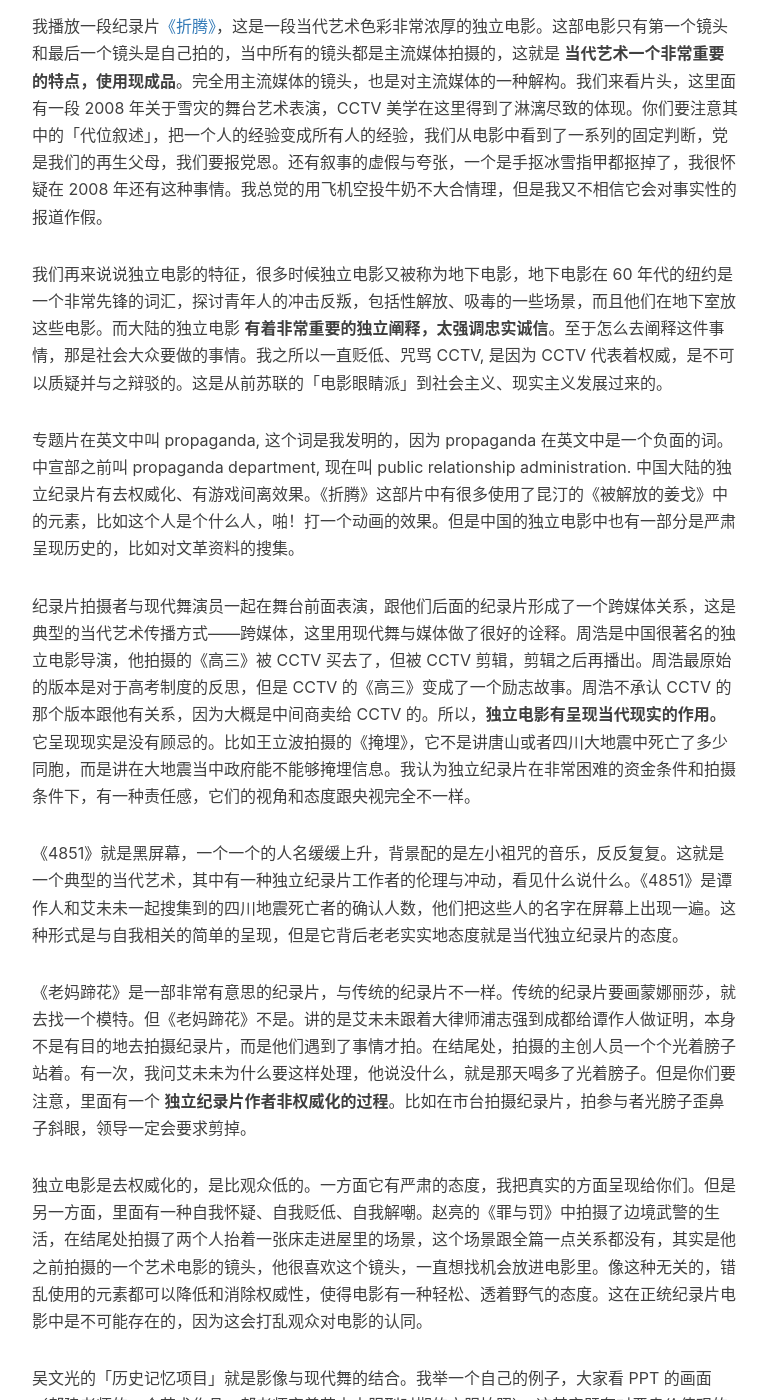
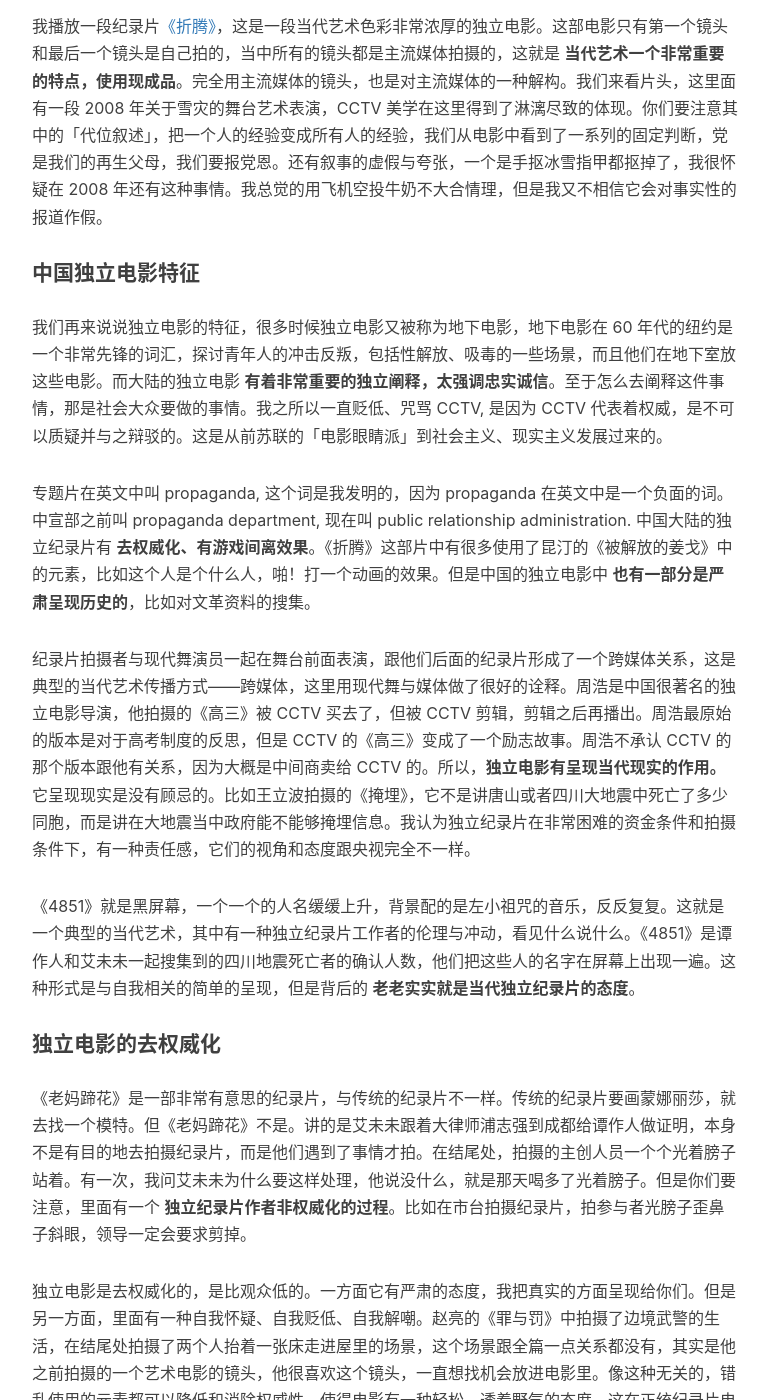
Before and after one commit to dgjj1991/LirenCollege.github.io, a Jekyll site: the page built from _posts/2013-05-18-haojian.md, in a window 1280 px wide and 1400 px high, scrolled down 3161 px. Shown: the whole window, without its empty margins (233-1002 px from the left). Built offline with Jekyll 4.4.1, drawn with Linux system fonts in a browser that asks for light colours; nearby versions of some CDN libraries; comment, search, counter and statistics services are not loaded.

Commit message:
添加标题

```diff
--- a/_posts/2013-05-18-haojian.md
+++ b/_posts/2013-05-18-haojian.md
@@ -55,13 +55,17 @@
 
 我播放一段纪录片[《折腾》](https://www.youtube.com/watch?v=tW902yKd8uA)，这是一段当代艺术色彩非常浓厚的独立电影。这部电影只有第一个镜头和最后一个镜头是自己拍的，当中所有的镜头都是主流媒体拍摄的，这就是 **当代艺术一个非常重要的特点，使用现成品**。完全用主流媒体的镜头，也是对主流媒体的一种解构。我们来看片头，这里面有一段 2008 年关于雪灾的舞台艺术表演，CCTV 美学在这里得到了淋漓尽致的体现。你们要注意其中的「代位叙述」，把一个人的经验变成所有人的经验，我们从电影中看到了一系列的固定判断，党是我们的再生父母，我们要报党恩。还有叙事的虚假与夸张，一个是手抠冰雪指甲都抠掉了，我很怀疑在 2008 年还有这种事情。我总觉的用飞机空投牛奶不大合情理，但是我又不相信它会对事实性的报道作假。
 
+#### 中国独立电影特征
+
 我们再来说说独立电影的特征，很多时候独立电影又被称为地下电影，地下电影在 60 年代的纽约是一个非常先锋的词汇，探讨青年人的冲击反叛，包括性解放、吸毒的一些场景，而且他们在地下室放这些电影。而大陆的独立电影 **有着非常重要的独立阐释，太强调忠实诚信**。至于怎么去阐释这件事情，那是社会大众要做的事情。我之所以一直贬低、咒骂 CCTV, 是因为 CCTV 代表着权威，是不可以质疑并与之辩驳的。这是从前苏联的「电影眼睛派」到社会主义、现实主义发展过来的。
 
-专题片在英文中叫 propaganda, 这个词是我发明的，因为 propaganda 在英文中是一个负面的词。中宣部之前叫 propaganda department, 现在叫  public relationship administration. 中国大陆的独立纪录片有去权威化、有游戏间离效果。《折腾》这部片中有很多使用了昆汀的《被解放的姜戈》中的元素，比如这个人是个什么人，啪！打一个动画的效果。但是中国的独立电影中也有一部分是严肃呈现历史的，比如对文革资料的搜集。
+专题片在英文中叫 propaganda, 这个词是我发明的，因为 propaganda 在英文中是一个负面的词。中宣部之前叫 propaganda department, 现在叫  public relationship administration. 中国大陆的独立纪录片有 **去权威化、有游戏间离效果**。《折腾》这部片中有很多使用了昆汀的《被解放的姜戈》中的元素，比如这个人是个什么人，啪！打一个动画的效果。但是中国的独立电影中 **也有一部分是严肃呈现历史的**，比如对文革资料的搜集。
 
 纪录片拍摄者与现代舞演员一起在舞台前面表演，跟他们后面的纪录片形成了一个跨媒体关系，这是典型的当代艺术传播方式——跨媒体，这里用现代舞与媒体做了很好的诠释。周浩是中国很著名的独立电影导演，他拍摄的《高三》被 CCTV 买去了，但被 CCTV 剪辑，剪辑之后再播出。周浩最原始的版本是对于高考制度的反思，但是 CCTV 的《高三》变成了一个励志故事。周浩不承认 CCTV 的那个版本跟他有关系，因为大概是中间商卖给 CCTV 的。所以，**独立电影有呈现当代现实的作用。** 它呈现现实是没有顾忌的。比如王立波拍摄的《掩埋》，它不是讲唐山或者四川大地震中死亡了多少同胞，而是讲在大地震当中政府能不能够掩埋信息。我认为独立纪录片在非常困难的资金条件和拍摄条件下，有一种责任感，它们的视角和态度跟央视完全不一样。
 
-《4851》就是黑屏幕，一个一个的人名缓缓上升，背景配的是左小祖咒的音乐，反反复复。这就是一个典型的当代艺术，其中有一种独立纪录片工作者的伦理与冲动，看见什么说什么。《4851》是谭作人和艾未未一起搜集到的四川地震死亡者的确认人数，他们把这些人的名字在屏幕上出现一遍。这种形式是与自我相关的简单的呈现，但是它背后老老实实地态度就是当代独立纪录片的态度。
+《4851》就是黑屏幕，一个一个的人名缓缓上升，背景配的是左小祖咒的音乐，反反复复。这就是一个典型的当代艺术，其中有一种独立纪录片工作者的伦理与冲动，看见什么说什么。《4851》是谭作人和艾未未一起搜集到的四川地震死亡者的确认人数，他们把这些人的名字在屏幕上出现一遍。这种形式是与自我相关的简单的呈现，但是背后的 **老老实实就是当代独立纪录片的态度**。
+
+#### 独立电影的去权威化
 
 《老妈蹄花》是一部非常有意思的纪录片，与传统的纪录片不一样。传统的纪录片要画蒙娜丽莎，就去找一个模特。但《老妈蹄花》不是。讲的是艾未未跟着大律师浦志强到成都给谭作人做证明，本身不是有目的地去拍摄纪录片，而是他们遇到了事情才拍。在结尾处，拍摄的主创人员一个个光着膀子站着。有一次，我问艾未未为什么要这样处理，他说没什么，就是那天喝多了光着膀子。但是你们要注意，里面有一个 **独立纪录片作者非权威化的过程**。比如在市台拍摄纪录片，拍参与者光膀子歪鼻子斜眼，领导一定会要求剪掉。
 
```
